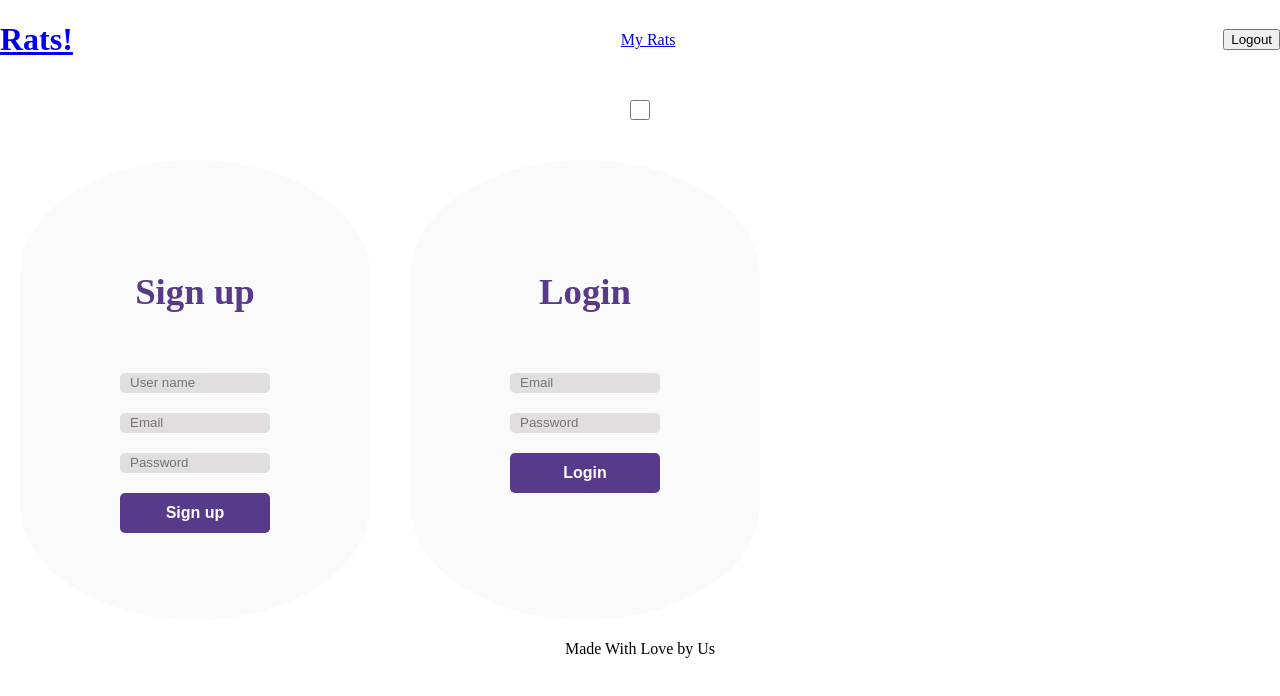
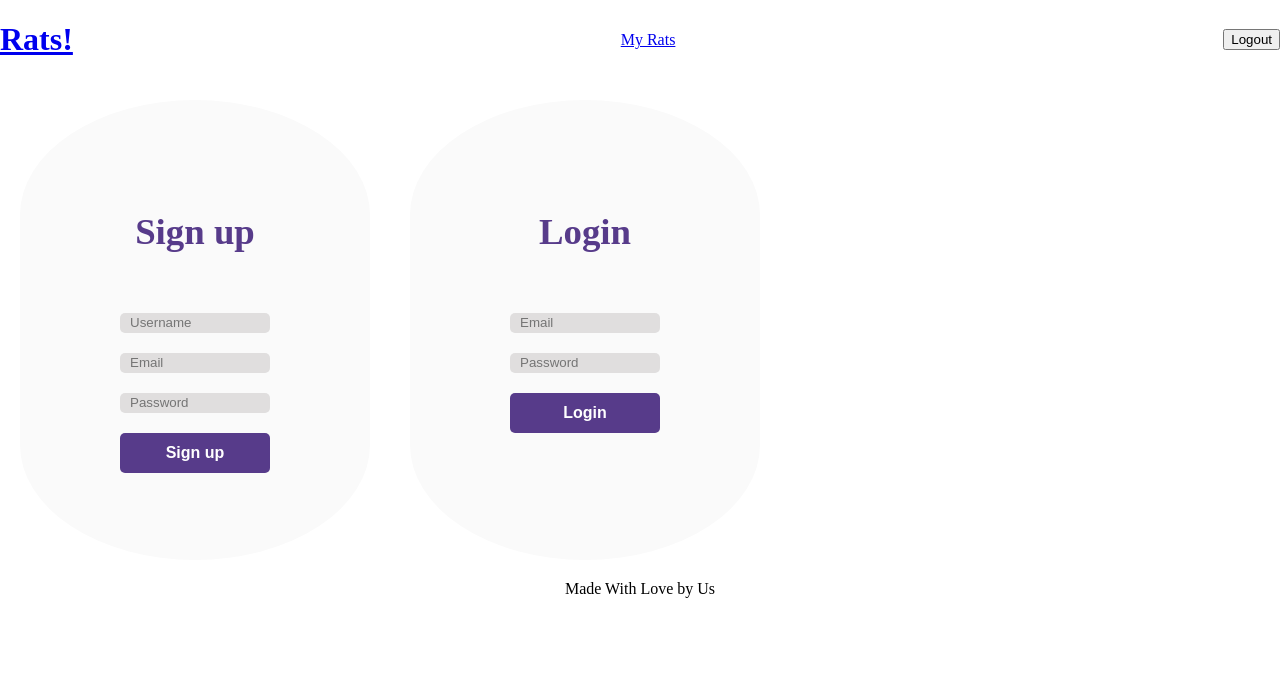
Before and after one commit to djbowen95/Rat-World, a React (Create React App) app in the folder client/: page / in a window 1280 px wide. Shown: the top 696 px of the page. Built offline with nearby package versions, Linux system fonts and the light colour scheme.

Commit message:
just making a few little things neater

```diff
--- a/client/src/App.js
+++ b/client/src/App.js
@@ -48,9 +48,6 @@ function App() {
           <Route path="/" element={<Login />} />
           <Route path="/myrats" element={<MyRats />} />
           <Route path="/ratdesigner" element={<RatDesigner />} />
-          //<Route path="/" element={<CreateRat />} />
-          //<Route path="/myrats" element={<MyRats/>} />
-          <Route path="/ratdesigner" element={<RatDesigner/>} />
           <Route path="/cemetery" element={<Cemetery/>} />
           <Route path="/myfriends" element={<MyFriends/>} />
         </Routes>
--- a/client/src/Components/login/Login.js
+++ b/client/src/Components/login/Login.js
@@ -73,8 +73,6 @@ function Login() {
   return (
     <body>
       <div>
-        <input style={styles.input} type="checkbox" aria-hidden="true" />
-
         <div style={styles.signup}>
           <form style={styles.form}>
             <label style={styles.label} aria-hidden="true">
@@ -84,7 +82,7 @@ function Login() {
               style={styles.input}
               type="text"
               name="txt"
-              placeholder="User name"
+              placeholder="Username"
               required=""
             />
             <input
--- a/client/src/Components/myRats/MyRats.js
+++ b/client/src/Components/myRats/MyRats.js
@@ -57,10 +57,6 @@ function MyRats() {
           <li data-page="jobs" onClick={sideMenuSelection}>
             <button data-page="jobs">Jobs</button>
           </li>
-          <li>Cemetery</li>
-          //<li data-page='allRats' onClick={sideMenuSelection}><button data-page='allRats'>My Rats</button></li>
-          //<li data-page='shop' onClick={sideMenuSelection}><button data-page='shop'>Shop</button></li>
-          //<li data-page='jobs' onClick={sideMenuSelection}><button data-page='jobs'>Jobs</button></li>
           <li data-page='cemetery' onClick={sideMenuSelection}><button data-page='cemetery'>Cemetery</button></li>
           <li data-page='myFriends' onClick={sideMenuSelection}><button data-page='myFriends'>My Friends</button></li>
         </ul>
```
